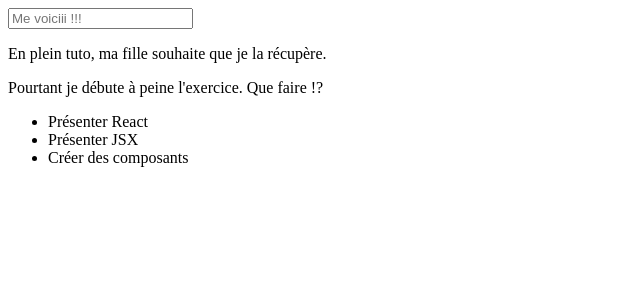
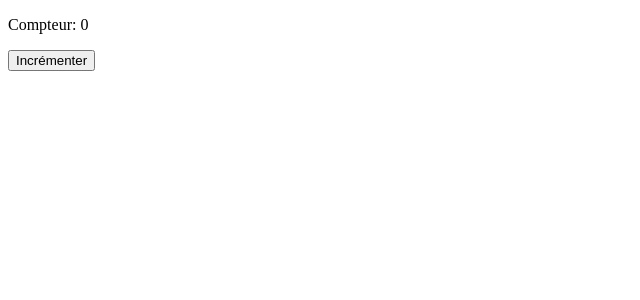
Before and after one commit to Mohya972/tutoreact, a React (Vite) app: page / in a window 1280 px wide. Shown: the top 300 px of the page, without its empty margins (0-640 px from the left). Built offline with nearby package versions, Linux system fonts and the light colour scheme.

Commit message:
Compteur, Hook 01

```diff
--- a/src/App.jsx
+++ b/src/App.jsx
@@ -1,33 +1,16 @@
-const title = "Bonjour les Amours !";
-const style = { color: "red", backgroundColor: "yellow" };
-const showTitle = true;
-const todos = [
-  'Présenter React',
-  'Présenter JSX',
-  'Créer des composants'
-];
+import { useState } from 'react';
 
 function App() {
 
+  const [count, setCount] = useState(0);
+  const increment = () => {
+    setCount(count => (count + 1));
+  }
+
   return <>
-            <Title color="green"hidden> Mon composant </Title>
-            <input type="text" placeholder="Me voiciii !!!" />
-
-            <p> En plein tuto, ma fille souhaite que je la récupère. </p>
-            <p> Pourtant je débute à peine l'exercice. Que faire !?</p>
-            <ul>
-              {todos.map(todo => (
-                <li key={todo}> {todo} </li>
-              ))}
-            </ul>
+            <p>Compteur: {count}</p>
+            <button onClick={increment}>Incrémenter</button>
           </>
 }
 
-function Title({color , children, hidden}) {
-  if (hidden) {
-    return null;
-  }
-  return <h1 style={{ color: color }}>{children}</h1>
-}
-
 export default App;
```
